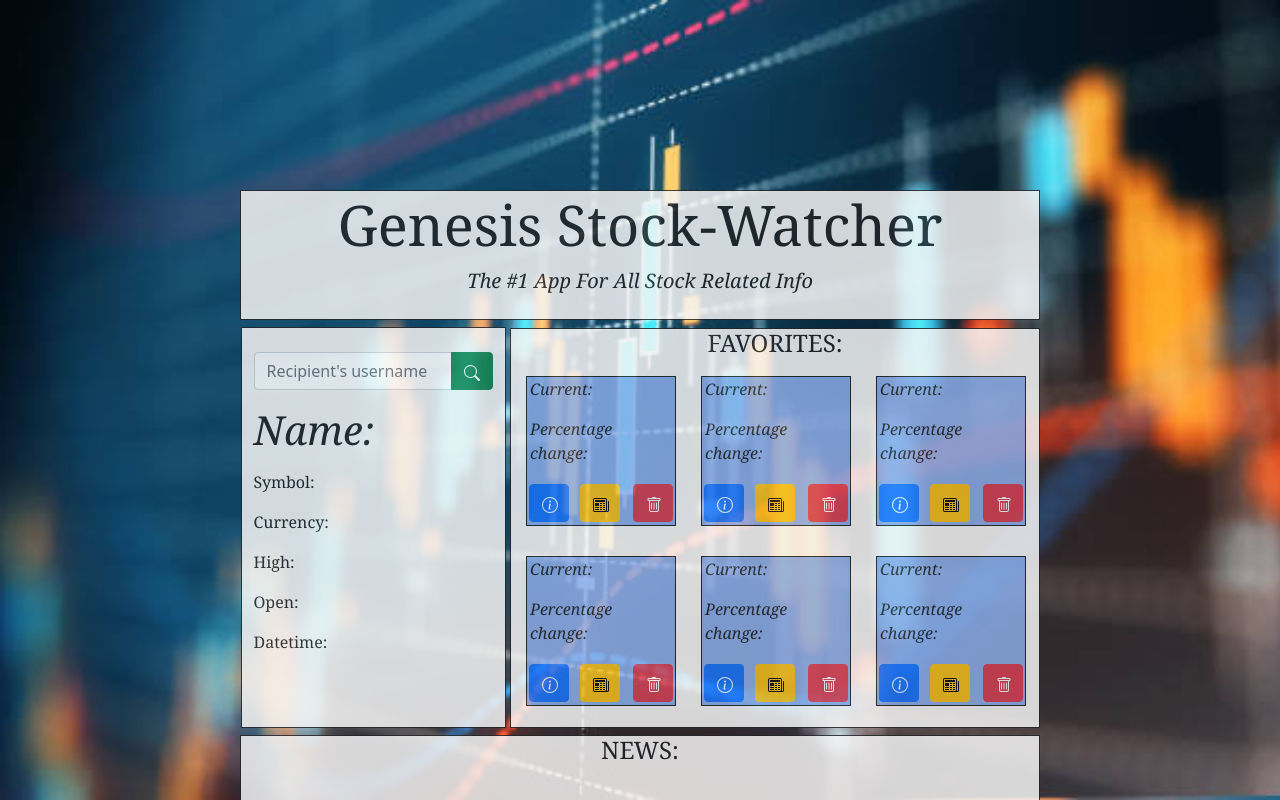
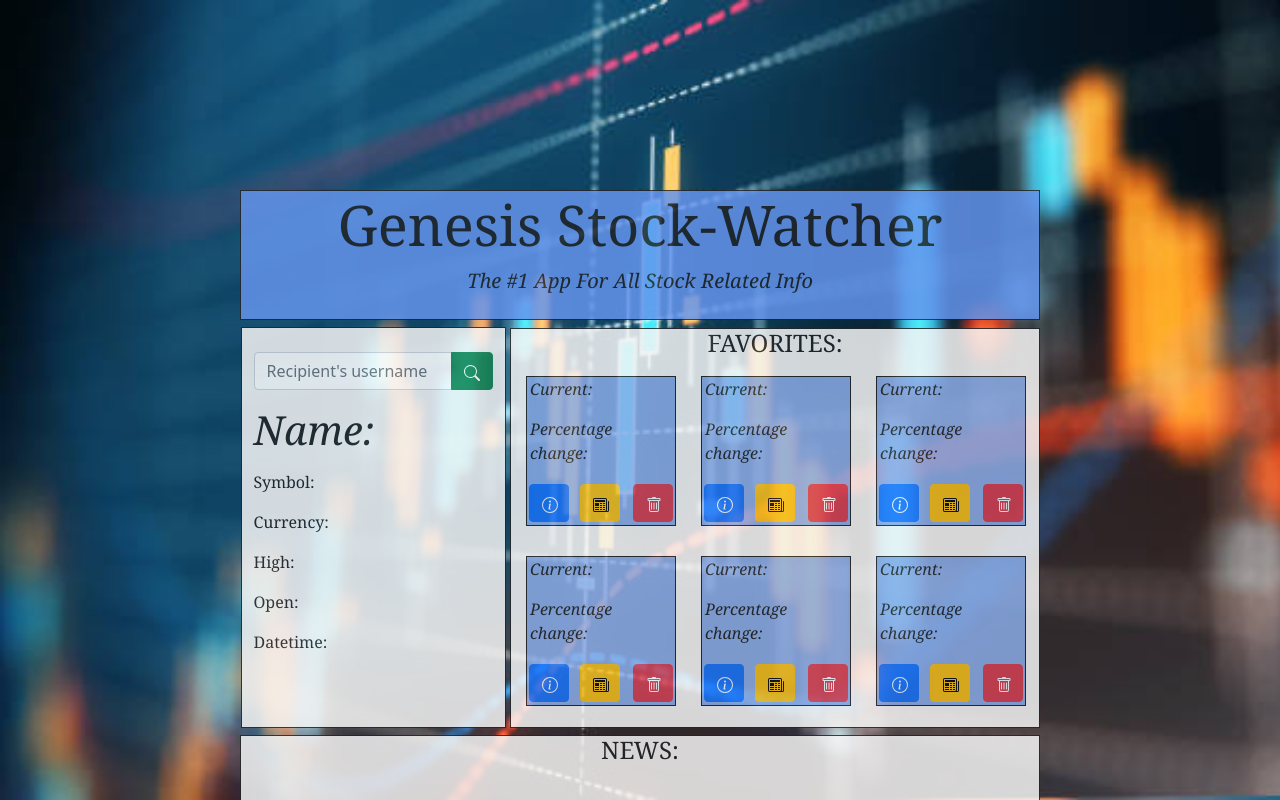
Before and after one commit to MarkHatTHORinc/gt-bootcamp-project01-team_Genesis, a plain HTML site: page index.html in a window 1280 px wide. In both pictures the pointer is over the element 640 px from the left and 255 px from the top of the page. Shown: the top 800 px of the page. Drawn offline with nearby package versions, Linux system fonts and the light colour scheme.

Commit message:
updatedhtml

```diff
--- a/style.css
+++ b/style.css
@@ -17,6 +17,10 @@
     top: 190px;
     opacity: 85%;
     width: 800px;
+}
+
+.container:hover{
+    background-color: cornflowerblue;
 }
 
 #jumbo-text{
```
